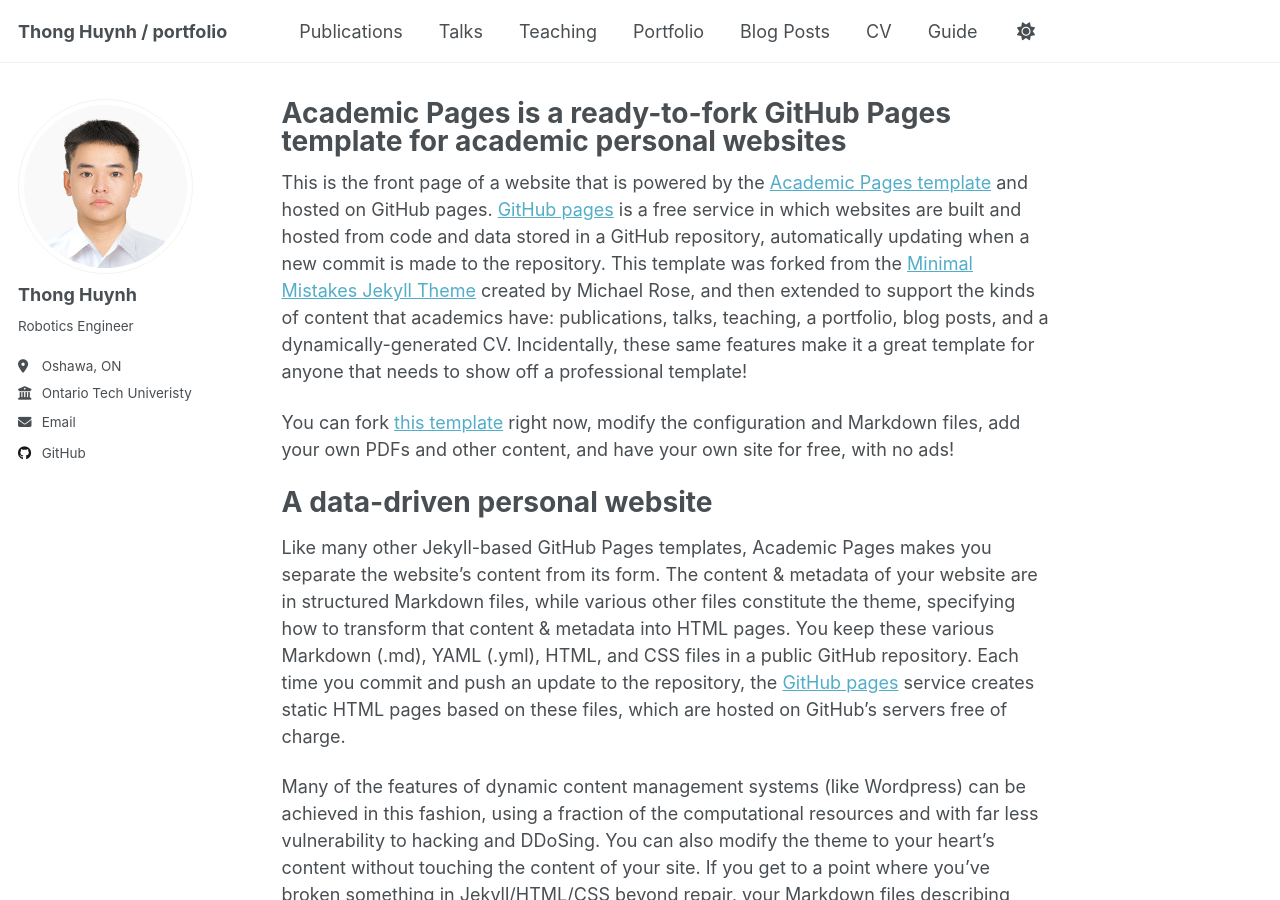
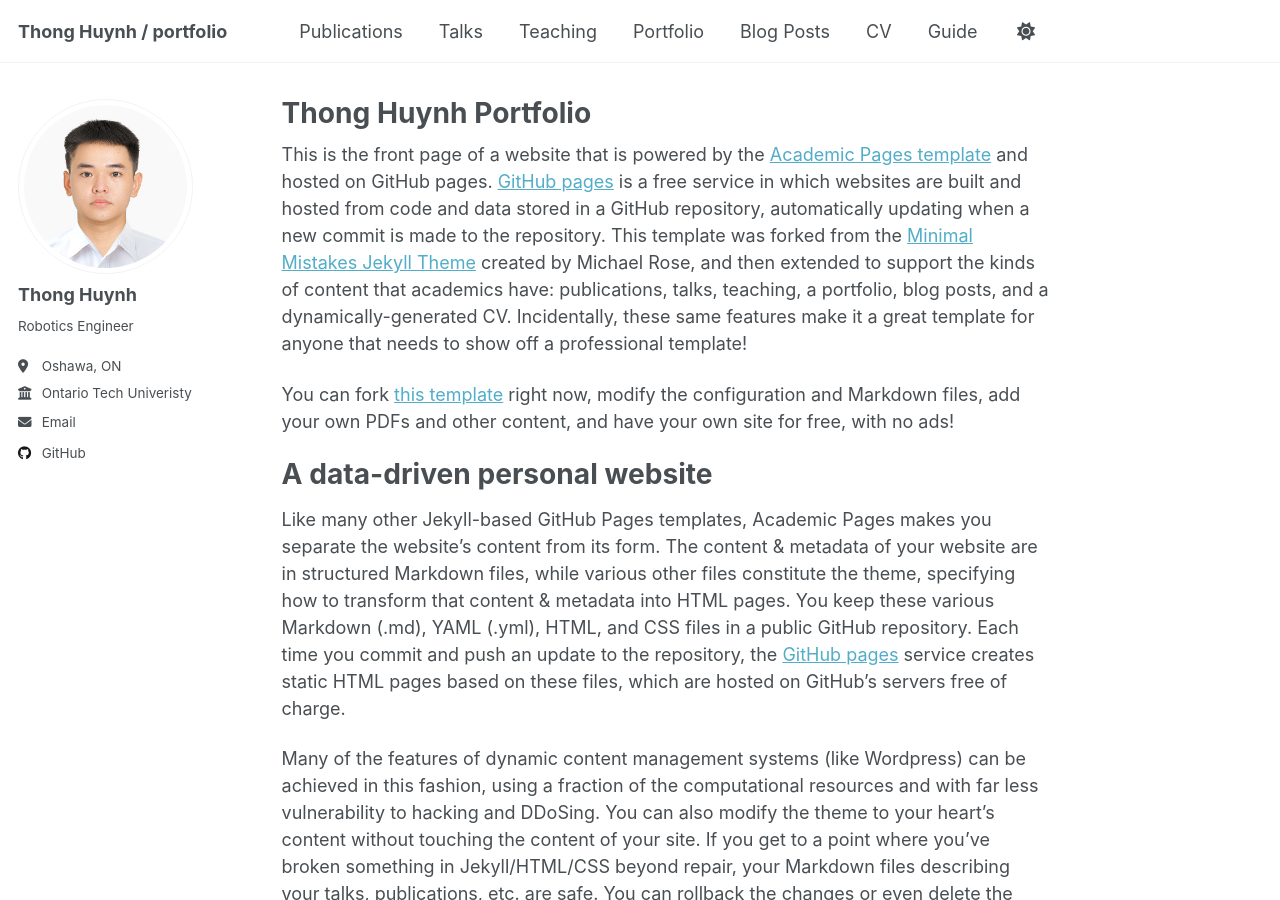
Before and after one commit to ThongHHuynh/ThongHHuynh.github.io, a Jekyll site: the page built from _pages/about.md, in a window 1280 px wide and 900 px high. Built offline with Jekyll 4.4.1, drawn with Linux system fonts in a browser that asks for light colours; a script that is not in the unit is left out.

Commit message:
Update about.md

```diff
--- a/_pages/about.md
+++ b/_pages/about.md
@@ -1,6 +1,6 @@
 ---
 permalink: /
-title: "Academic Pages is a ready-to-fork GitHub Pages template for academic personal websites"
+title: "Thong Huynh Portfolio"
 author_profile: true
 redirect_from:
   - /about/
```
